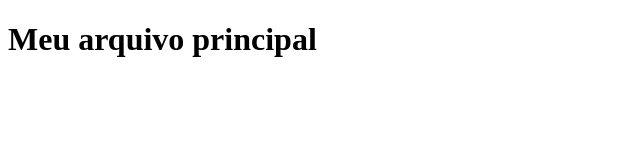
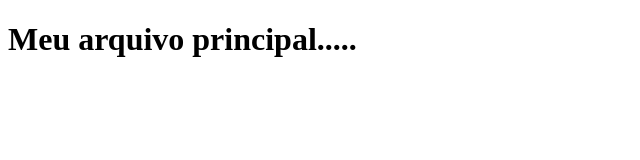
Before and after one commit to frcol/Test_LP, a plain HTML site: page index.html in a window 1280 px wide. Shown: the full height of the page, 0-640 px from the left. Drawn offline with Linux system fonts and the light colour scheme.

Commit message:
alterei index

```diff
--- a/index.html
+++ b/index.html
@@ -6,6 +6,6 @@
     <title>Document</title>
 </head>
 <body>
-    <h1>Meu arquivo principal</h1>
+    <h1>Meu arquivo principal.....</h1>
 </body>
 </html>
```
